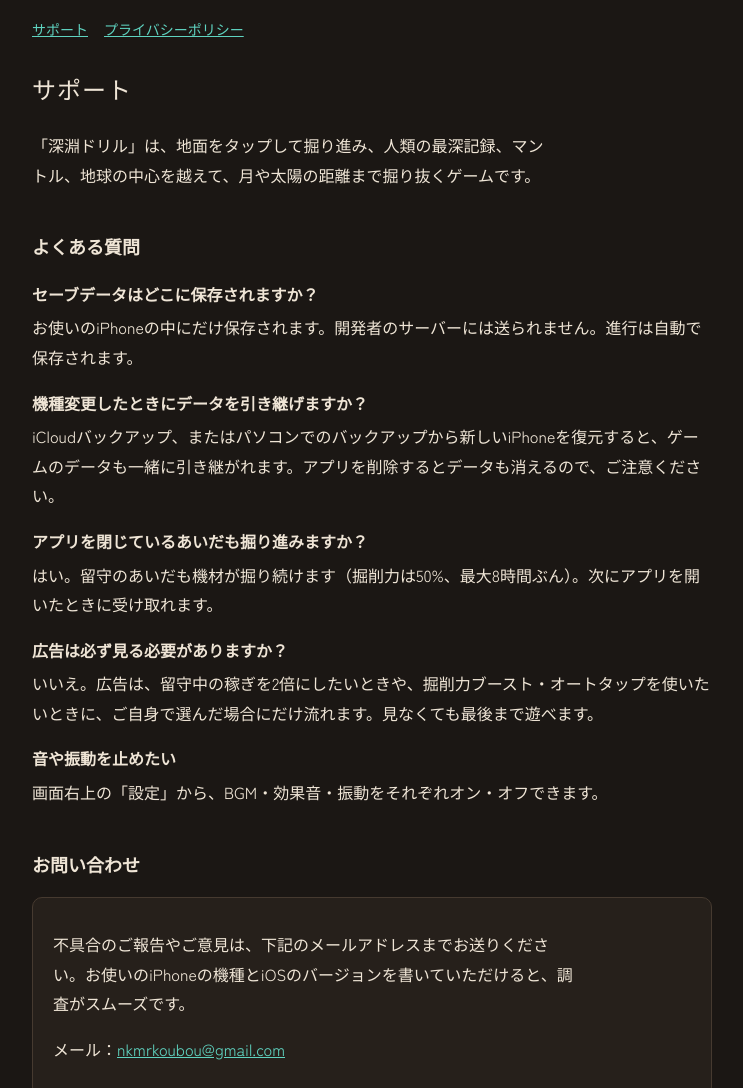
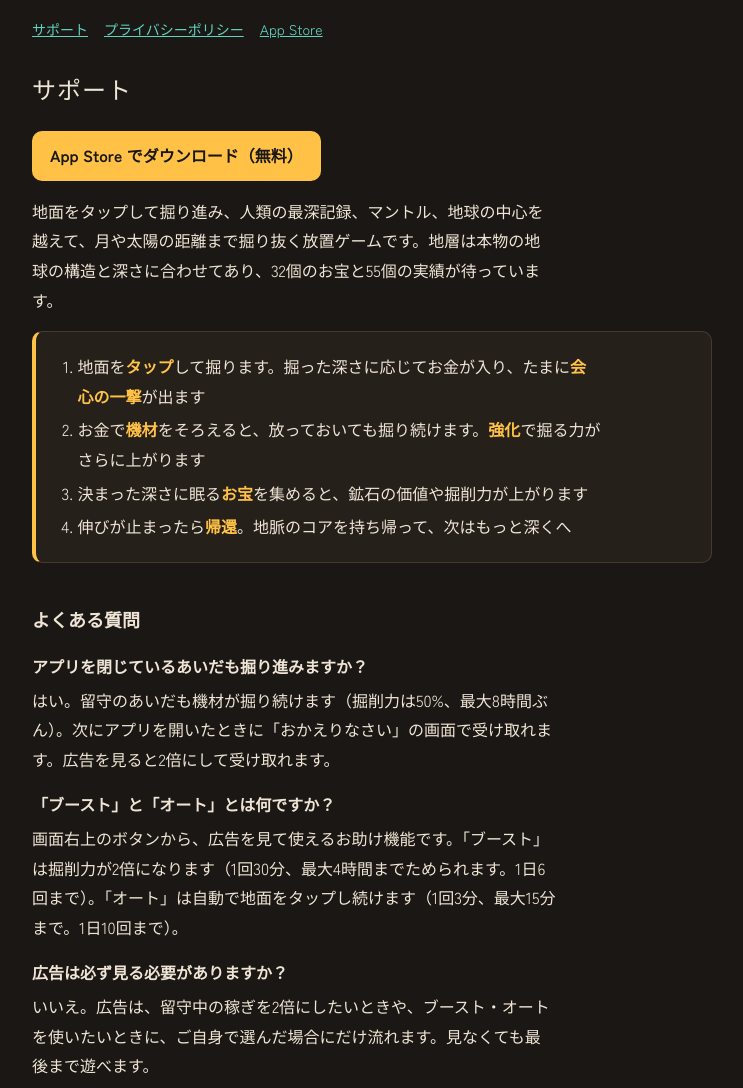
Before and after one commit to nkmrkoubou/shinen-drill, a plain HTML site: page index.html in a window 1280 px wide. Shown: the part 140-1228 px from the top of the page, without its empty margins (268-1011 px from the left). Drawn offline with Linux system fonts and the light colour scheme; a web font is replaced by a local one.

Commit message:
深淵ドリルのサポートページを、もくもくブロックと同じ作りにする（App Storeへのリンク・遊び方・よくある質問の追加）
Co-Authored-By: Claude Opus 5.5 <noreply@anthropic.com>

```diff
--- a/index.html
+++ b/index.html
@@ -8,6 +8,7 @@
 <link rel="preconnect" href="https://fonts.googleapis.com">
 <link rel="preconnect" href="https://fonts.gstatic.com" crossorigin>
 <link rel="stylesheet" href="https://fonts.googleapis.com/css2?family=DotGothic16&family=Zen+Kaku+Gothic+New:wght@400;700&display=swap">
+<link rel="icon" href="icon.png">
 <link rel="stylesheet" href="style.css">
 </head>
 <body>
@@ -22,36 +23,51 @@
   <nav>
     <a href="index.html">サポート</a>
     <a href="privacy.html">プライバシーポリシー</a>
+    <a href="https://apps.apple.com/jp/app/id6818886680" target="_blank" rel="noopener">App Store</a>
   </nav>
 
   <h1>サポート</h1>
-  <p>「深淵ドリル」は、地面をタップして掘り進み、人類の最深記録、マントル、地球の中心を越えて、月や太陽の距離まで掘り抜くゲームです。</p>
+  <p><a class="store" href="https://apps.apple.com/jp/app/id6818886680" target="_blank" rel="noopener">App Store でダウンロード（無料）</a></p>
+  <p>地面をタップして掘り進み、人類の最深記録、マントル、地球の中心を越えて、月や太陽の距離まで掘り抜く放置ゲームです。地層は本物の地球の構造と深さに合わせてあり、32個のお宝と55個の実績が待っています。</p>
+
+  <ol class="howto">
+    <li>地面を<b>タップ</b>して掘ります。掘った深さに応じてお金が入り、たまに<b>会心の一撃</b>が出ます</li>
+    <li>お金で<b>機材</b>をそろえると、放っておいても掘り続けます。<b>強化</b>で掘る力がさらに上がります</li>
+    <li>決まった深さに眠る<b>お宝</b>を集めると、鉱石の価値や掘削力が上がります</li>
+    <li>伸びが止まったら<b>帰還</b>。地脈のコアを持ち帰って、次はもっと深くへ</li>
+  </ol>
 
   <h2>よくある質問</h2>
   <dl>
-    <dt>セーブデータはどこに保存されますか？</dt>
-    <dd>お使いのiPhoneの中にだけ保存されます。開発者のサーバーには送られません。進行は自動で保存されます。</dd>
+    <dt>アプリを閉じているあいだも掘り進みますか？</dt>
+    <dd>はい。留守のあいだも機材が掘り続けます（掘削力は50%、最大8時間ぶん）。次にアプリを開いたときに「おかえりなさい」の画面で受け取れます。広告を見ると2倍にして受け取れます。</dd>
 
-    <dt>機種変更したときにデータを引き継げますか？</dt>
-    <dd>iCloudバックアップ、またはパソコンでのバックアップから新しいiPhoneを復元すると、ゲームのデータも一緒に引き継がれます。アプリを削除するとデータも消えるので、ご注意ください。</dd>
-
-    <dt>アプリを閉じているあいだも掘り進みますか？</dt>
-    <dd>はい。留守のあいだも機材が掘り続けます（掘削力は50%、最大8時間ぶん）。次にアプリを開いたときに受け取れます。</dd>
+    <dt>「ブースト」と「オート」とは何ですか？</dt>
+    <dd>画面右上のボタンから、広告を見て使えるお助け機能です。「ブースト」は掘削力が2倍になります（1回30分、最大4時間までためられます。1日6回まで）。「オート」は自動で地面をタップし続けます（1回3分、最大15分まで。1日10回まで）。</dd>
 
     <dt>広告は必ず見る必要がありますか？</dt>
-    <dd>いいえ。広告は、留守中の稼ぎを2倍にしたいときや、掘削力ブースト・オートタップを使いたいときに、ご自身で選んだ場合にだけ流れます。見なくても最後まで遊べます。</dd>
+    <dd>いいえ。広告は、留守中の稼ぎを2倍にしたいときや、ブースト・オートを使いたいときに、ご自身で選んだ場合にだけ流れます。見なくても最後まで遊べます。</dd>
 
     <dt>音や振動を止めたい</dt>
-    <dd>画面右上の「設定」から、BGM・効果音・振動をそれぞれオン・オフできます。</dd>
+    <dd>画面右上の「設定」から、BGM・効果音・振動をそれぞれオン・オフできます。iPhoneの消音スイッチ（着信/消音スイッチ）がオンになっていると、音が出ません。</dd>
+
+    <dt>機種変更すると記録はどうなりますか？</dt>
+    <dd>ゲームの記録はiPhoneの中にだけ保存しています（自動で保存されます）。iCloudバックアップ、またはパソコンでのバックアップから新しいiPhoneへ復元すると、記録も引き継がれます。アプリを削除すると記録も消えます。</dd>
+
+    <dt>iPhone Duo で遊べますか？</dt>
+    <dd>はい。外側の画面でも内側の画面でも遊べます。内側の画面を横向きにすると、地層と機材を左右に並べて表示します。</dd>
+
+    <dt>トラッキングの許可を変えたい</dt>
+    <dd>iPhoneの「設定」＞「プライバシーとセキュリティ」＞「トラッキング」から変更できます。ヨーロッパ（EEA・英国・スイス）でお使いの場合は、ゲームの「設定」にある「広告のプライバシー設定」から、広告の同意をいつでも変更できます。</dd>
   </dl>
 
   <h2>お問い合わせ</h2>
   <div class="card">
-    <p>不具合のご報告やご意見は、下記のメールアドレスまでお送りください。お使いのiPhoneの機種とiOSのバージョンを書いていただけると、調査がスムーズです。</p>
+    <p>不具合のご報告やご意見は、下記のメールアドレスまでお送りください。iPhoneの機種名とiOSのバージョンを書いていただけると助かります。</p>
     <p>メール：<a href="mailto:nkmrkoubou@gmail.com">nkmrkoubou@gmail.com</a></p>
   </div>
 
-  <footer>© 2026 深淵ドリル開発者</footer>
+  <footer>© 2026 nknkfactory</footer>
 </div>
 </body>
 </html>
--- a/style.css
+++ b/style.css
@@ -16,10 +16,16 @@ nav{display:flex;flex-wrap:wrap;gap:8px 16px;margin-bottom:28px;font-size:14px}
 a{color:var(--ore)}
 h1{font-family:var(--pixel);font-weight:400;font-size:24px;letter-spacing:.04em;margin:0 0 8px;text-wrap:balance}
 h2{font-size:18px;margin:36px 0 8px;padding-top:4px;text-wrap:balance}
-p,li{max-width:65ch}
-ul{padding-left:1.3em}
+p,li,dd{max-width:65ch}
+ul,ol{padding-left:1.3em}
 .meta{color:var(--muted);font-size:14px}
 .card{background:var(--panel);border:1px solid var(--line);border-radius:10px;padding:16px 20px;margin:16px 0}
+.howto{background:var(--panel);border:1px solid var(--line);border-left:4px solid var(--lamp);border-radius:10px;padding:16px 20px 16px 2.6em;margin:16px 0}
+.howto li{margin:4px 0}
+.howto b{color:var(--lamp)}
+.store{display:inline-block;background:var(--lamp);color:var(--rock);text-decoration:none;font-weight:700;border-radius:10px;padding:10px 18px}
+.store:hover{opacity:.9}
+a:focus-visible{outline:3px solid var(--lamp);outline-offset:2px;border-radius:4px}
 .todo{background:#4a2a14;color:#ffd9b0;padding:0 6px;border-radius:4px}
 footer{margin-top:48px;padding-top:20px;border-top:1px solid var(--line);color:var(--muted);font-size:13px}
 dt{font-weight:700;margin-top:16px}
```
Also changed, not shown: privacy.html (+3 -1 lines).
